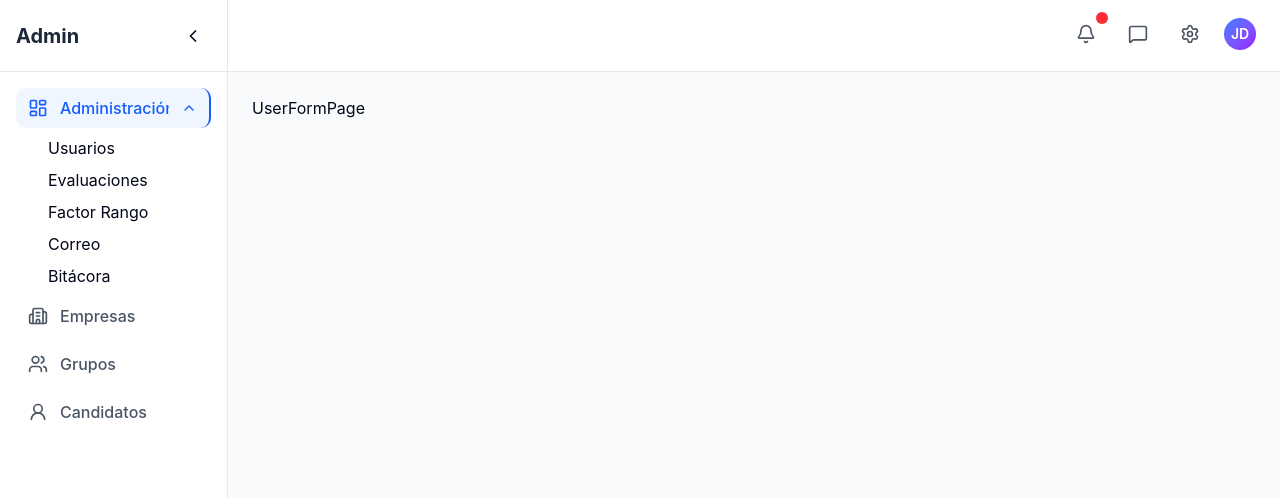
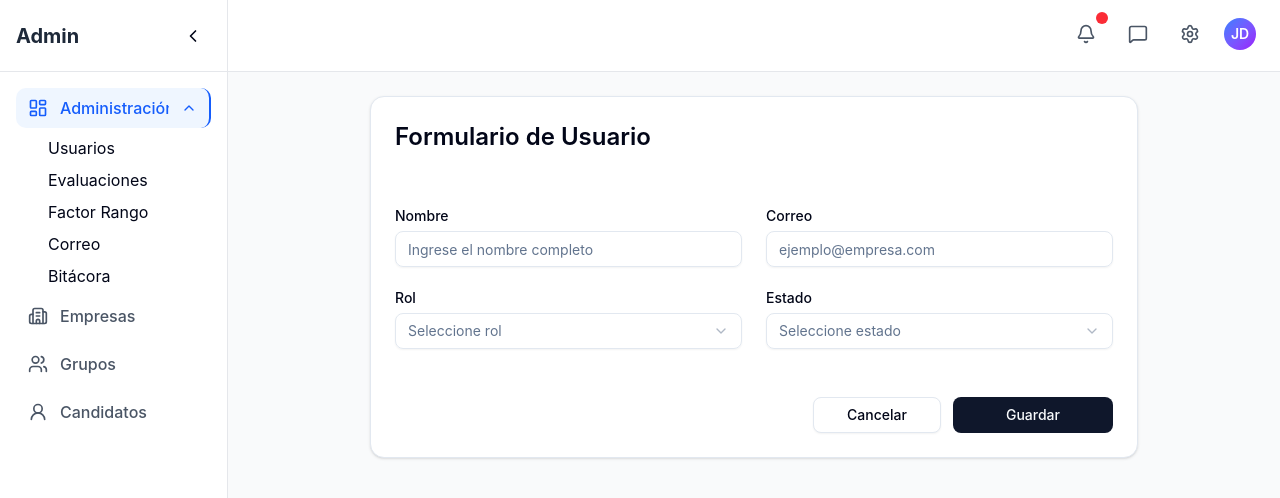
Before and after one commit to herbert-zro/LTJ-Hub-FE, a React (Vite) app: page /admin/usuarios/form in a window 1280 px wide. Shown: the top 498 px of the page. Built offline with nearby package versions, Linux system fonts and the light colour scheme.

Commit message:
User Form and share modal component creados

```diff
--- /dev/null
+++ b/src/admin/components/ModalCancelar.tsx
@@ -0,0 +1,65 @@
+import { Button } from "@/components/ui/button";
+
+type ModalCancelarProps = {
+  isOpen: boolean;
+  title?: string;
+  description?: string;
+  confirmText?: string;
+  cancelText?: string;
+  onConfirm: () => void;
+  onClose: () => void;
+};
+
+export const ModalCancelar = ({
+  isOpen,
+  title = "¿Salir sin guardar?",
+  description = "Tienes cambios sin guardar. Si continúas, se perderán.",
+  confirmText = "Sí, salir",
+  cancelText = "Cancelar",
+  onConfirm,
+  onClose,
+}: ModalCancelarProps) => {
+  if (!isOpen) {
+    return null;
+  }
+
+  return (
+    <div className="fixed inset-0 z-50 flex items-center justify-center bg-black/50 px-4">
+      <div
+        role="dialog"
+        aria-modal="true"
+        aria-labelledby="cancel-modal-title"
+        aria-describedby="cancel-modal-description"
+        className="bg-background w-full max-w-md rounded-lg border p-6 shadow-lg"
+      >
+        <h3 id="cancel-modal-title" className="text-lg font-semibold">
+          {title}
+        </h3>
+        <p
+          id="cancel-modal-description"
+          className="text-muted-foreground mt-2 text-sm"
+        >
+          {description}
+        </p>
+
+        <div className="mt-6 flex flex-col-reverse gap-3 sm:flex-row sm:justify-end">
+          <Button
+            type="button"
+            variant="outline"
+            className="w-full sm:w-auto"
+            onClick={onClose}
+          >
+            {cancelText}
+          </Button>
+          <Button
+            type="button"
+            className="w-full sm:w-auto"
+            onClick={onConfirm}
+          >
+            {confirmText}
+          </Button>
+        </div>
+      </div>
+    </div>
+  );
+};
--- a/src/admin/pages/usuarios/UserFormPage.tsx
+++ b/src/admin/pages/usuarios/UserFormPage.tsx
@@ -1,5 +1,7 @@
+import { User } from "lucide-react";
 import React from "react";
+import { UserForm } from "./ui/UserForm";
 
 export const UserFormPage = () => {
-  return <div>UserFormPage</div>;
+  return <UserForm />;
 };
--- a/src/admin/pages/usuarios/ui/UserForm.tsx
+++ b/src/admin/pages/usuarios/ui/UserForm.tsx
@@ -1,5 +1,138 @@
-import React from "react";
+import { Button } from "@/components/ui/button";
+import { Card, CardHeader, CardTitle, CardContent } from "@/components/ui/card";
+import { Input } from "@/components/ui/input";
+import { useState } from "react";
+import { useNavigate } from "react-router";
+import { ModalCancelar } from "@/admin/components/ModalCancelar";
+import {
+  Select,
+  SelectTrigger,
+  SelectValue,
+  SelectContent,
+  SelectItem,
+} from "@/components/ui/select";
+
+import { Label } from "@/components/ui/label";
 
 export const UserForm = () => {
-  return <div>UserForm</div>;
+  const navigate = useNavigate();
+  const [nombre, setNombre] = useState("");
+  const [correo, setCorreo] = useState("");
+  const [rol, setRol] = useState("");
+  const [estado, setEstado] = useState("");
+  const [isCancelModalOpen, setIsCancelModalOpen] = useState(false);
+
+  const isDirty =
+    nombre.trim() !== "" ||
+    correo.trim() !== "" ||
+    rol.trim() !== "" ||
+    estado.trim() !== "";
+
+  const handleCancel = () => {
+    if (isDirty) {
+      setIsCancelModalOpen(true);
+      return;
+    }
+
+    navigate("/admin/usuarios");
+  };
+
+  const handleConfirmCancel = () => {
+    setIsCancelModalOpen(false);
+    navigate("/admin/usuarios");
+  };
+
+  const handleStayOnForm = () => {
+    setIsCancelModalOpen(false);
+  };
+
+  return (
+    <Card className="mx-auto w-full max-w-3xl">
+      <CardHeader className="pb-2">
+        <CardTitle className="text-xl md:text-2xl">
+          Formulario de Usuario
+        </CardTitle>
+      </CardHeader>
+
+      <CardContent className="pt-4">
+        <form className="space-y-6">
+          {/* Nombre */}
+          <div className="grid grid-cols-1 gap-4 md:grid-cols-2 lg:gap-6">
+            <div className="space-y-2">
+              <Label htmlFor="nombre">Nombre</Label>
+              <Input
+                id="nombre"
+                placeholder="Ingrese el nombre completo"
+                value={nombre}
+                onChange={(event) => setNombre(event.target.value)}
+              />
+            </div>
+
+            {/* Correo */}
+            <div className="space-y-2">
+              <Label htmlFor="correo">Correo</Label>
+              <Input
+                id="correo"
+                type="email"
+                placeholder="ejemplo@empresa.com"
+                value={correo}
+                onChange={(event) => setCorreo(event.target.value)}
+              />
+            </div>
+          </div>
+
+          <div className="grid grid-cols-1 gap-4 md:grid-cols-2 lg:gap-6">
+            {/* Rol */}
+            <div className="space-y-2">
+              <Label htmlFor="rol">Rol</Label>
+              <Select value={rol} onValueChange={setRol}>
+                <SelectTrigger id="rol" className="w-full">
+                  <SelectValue placeholder="Seleccione rol" />
+                </SelectTrigger>
+                <SelectContent>
+                  <SelectItem value="administrador">Administrador</SelectItem>
+                  <SelectItem value="usuario">Usuario</SelectItem>
+                </SelectContent>
+              </Select>
+            </div>
+
+            {/* Estado */}
+            <div className="space-y-2">
+              <Label htmlFor="estado">Estado</Label>
+              <Select value={estado} onValueChange={setEstado}>
+                <SelectTrigger id="estado" className="w-full">
+                  <SelectValue placeholder="Seleccione estado" />
+                </SelectTrigger>
+                <SelectContent>
+                  <SelectItem value="activo">Activo</SelectItem>
+                  <SelectItem value="inactivo">Inactivo</SelectItem>
+                </SelectContent>
+              </Select>
+            </div>
+          </div>
+
+          {/* Botón */}
+          <div className="flex flex-col-reverse gap-3 pt-2 md:flex-row md:justify-end md:pt-4">
+            <Button
+              type="button"
+              variant="outline"
+              className="w-full md:w-auto md:min-w-32"
+              onClick={handleCancel}
+            >
+              Cancelar
+            </Button>
+            <Button type="submit" className="w-full md:w-auto md:min-w-40">
+              Guardar
+            </Button>
+          </div>
+        </form>
+      </CardContent>
+
+      <ModalCancelar
+        isOpen={isCancelModalOpen}
+        onClose={handleStayOnForm}
+        onConfirm={handleConfirmCancel}
+      />
+    </Card>
+  );
 };
```
